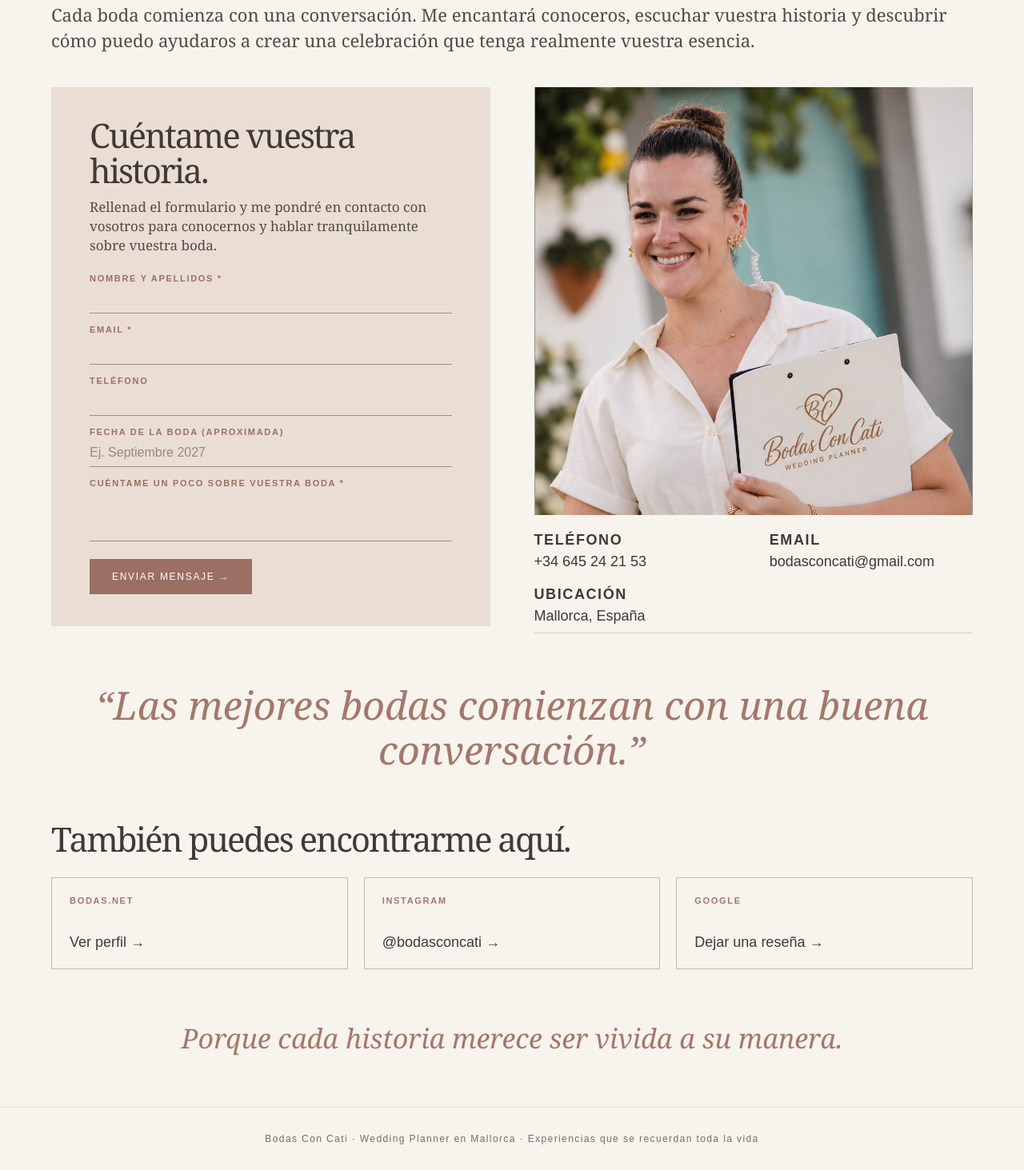
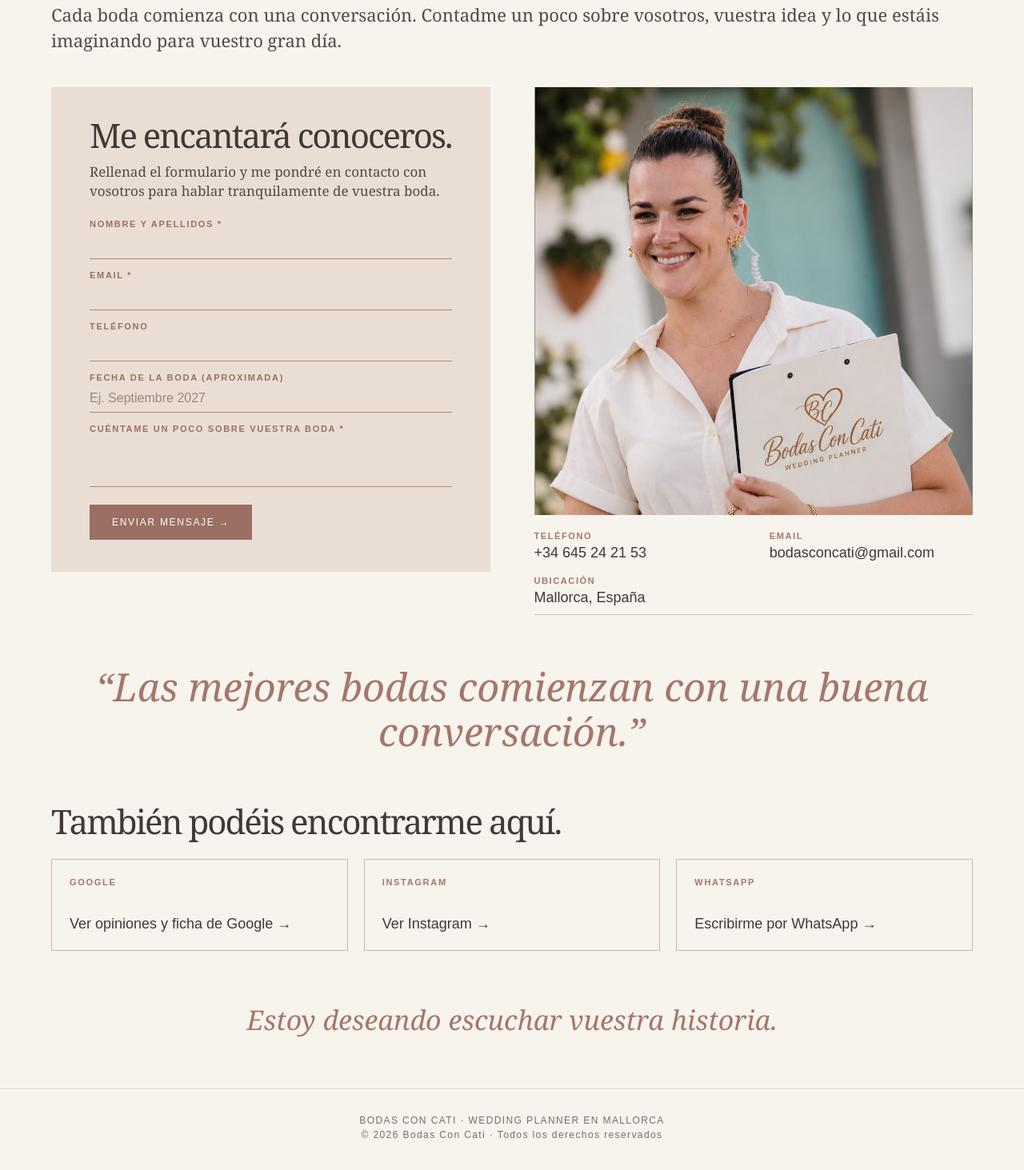
Before and after one commit to bodasconcati/bodasconcati.github.io, a plain HTML site: page contacto.html in a window 1280 px wide. Shown: the part 300-1763 px from the top of the page at 80% size. Drawn offline with Linux system fonts and the light colour scheme.

Commit message:
Update contacto.html

```diff
--- a/contacto.html
+++ b/contacto.html
@@ -850,33 +850,28 @@
   </header>
 
 
-
   <!-- ==================================================
        INTRO
   ================================================== -->
 
   <section class="intro">
 
-    <p class="eyebrow">
-      CONTACTO · MALLORCA
-    </p>
-
+    <div class="eyebrow">
+      CONTACTO
+    </div>
 
     <h1>
-      Hablemos de <em>vuestra boda.</em>
+      Hablemos de
+      <em>vuestra boda.</em>
     </h1>
 
-
     <p class="intro-text">
-
-      Cada boda comienza con una conversación. Me encantará conoceros,
-      escuchar vuestra historia y descubrir cómo puedo ayudaros a crear
-      una celebración que tenga realmente vuestra esencia.
-
+      Cada boda comienza con una conversación.
+      Contadme un poco sobre vosotros, vuestra idea
+      y lo que estáis imaginando para vuestro gran día.
     </p>
 
   </section>
-
 
 
   <!-- ==================================================
@@ -886,22 +881,20 @@
   <section class="contact-layout">
 
 
-    <!-- ================================================
+    <!-- ==================================================
          FORMULARIO
-    ================================================= -->
+    ================================================== -->
 
     <div class="form-box">
 
       <h2>
-        Cuéntame vuestra historia.
+        Me encantará
+        conoceros.
       </h2>
 
-
       <p class="form-intro">
-
-        Rellenad el formulario y me pondré en contacto con vosotros
-        para conocernos y hablar tranquilamente sobre vuestra boda.
-
+        Rellenad el formulario y me pondré en contacto
+        con vosotros para hablar tranquilamente de vuestra boda.
       </p>
 
 
@@ -910,13 +903,11 @@
         method="POST"
       >
 
-
         <input
           type="hidden"
           name="_subject"
           value="Nuevo mensaje desde Bodas Con Cati"
         >
-
 
         <input
           type="hidden"
@@ -924,13 +915,11 @@
           value="false"
         >
 
-
         <input
           type="hidden"
           name="_template"
           value="table"
         >
-
 
         <input
           type="hidden"
@@ -1036,40 +1025,39 @@
           ENVIAR MENSAJE →
         </button>
 
-
       </form>
 
     </div>
 
 
-
-    <!-- ================================================
-         FOTO + CONTACTOS
-    ================================================= -->
+    <!-- ==================================================
+         FOTO + DATOS
+    ================================================== -->
 
     <div class="photo-column">
-
 
       <div class="photo">
 
         <img
           src="assets/contacto.jpg"
-          alt="Cati · Bodas Con Cati"
+          alt="Bodas Con Cati · Wedding Planner en Mallorca"
         >
 
       </div>
 
 
-      <!-- CONTACTOS DEBAJO DE LA FOTO -->
+      <!-- DATOS DE CONTACTO -->
 
       <div class="contact-details">
 
 
+        <!-- TELÉFONO -->
+
         <div class="detail">
 
-          <p class="detail-title">
+          <div class="detail-title">
             TELÉFONO
-          </p>
+          </div>
 
           <a href="tel:+34645242153">
             +34 645 24 21 53
@@ -1078,11 +1066,13 @@
         </div>
 
 
+        <!-- EMAIL -->
+
         <div class="detail">
 
-          <p class="detail-title">
+          <div class="detail-title">
             EMAIL
-          </p>
+          </div>
 
           <a href="mailto:bodasconcati@gmail.com">
             bodasconcati@gmail.com
@@ -1091,11 +1081,13 @@
         </div>
 
 
+        <!-- UBICACIÓN -->
+
         <div class="detail">
 
-          <p class="detail-title">
+          <div class="detail-title">
             UBICACIÓN
-          </p>
+          </div>
 
           <p>
             Mallorca, España
@@ -1108,9 +1100,7 @@
 
     </div>
 
-
   </section>
-
 
 
   <!-- ==================================================
@@ -1126,36 +1116,35 @@
   </section>
 
 
-
   <!-- ==================================================
-       ENLACES
+       ENLACES EXTERNOS
   ================================================== -->
 
   <section class="links-section">
 
     <h2>
-      También puedes encontrarme aquí.
+      También podéis encontrarme aquí.
     </h2>
 
 
     <div class="links-grid">
 
 
-      <!-- BODAS.NET -->
+      <!-- GOOGLE -->
 
       <a
         class="external-link"
-        href="https://www.bodas.net/organizacion-bodas/bodas-con-cati--e303209"
+        href="https://www.google.com/maps/place/Bodas+Con+Cati/@39.613498,2.8704528,13z/data=!4m10!1m2!2m1!1sbodas+con+cati!3m6!1s0xa8dd5bd5f7ad7273:0xde457d584e740383!8m2!3d39.613498!4d2.9116515!15sCg5ib2RhcyBjb24gY2F0aVoQIg5ib2RhcyBjb24gY2F0aZIBD3dlZGRpbmdfcGxhbm5lcuABAA!16s%2Fg%2F11zdjgsfj0?entry=ttu&g_ep=EgoyMDI2MDkwOS4wIKXMDSoASAFQAw%3D%3D"
         target="_blank"
         rel="noopener"
       >
 
         <span>
-          BODAS.NET
+          GOOGLE
         </span>
 
         <span>
-          Ver perfil →
+          Ver opiniones y ficha de Google →
         </span>
 
       </a>
@@ -1175,27 +1164,27 @@
         </span>
 
         <span>
-          @bodasconcati →
+          Ver Instagram →
         </span>
 
       </a>
 
 
-      <!-- GOOGLE -->
+      <!-- WHATSAPP -->
 
       <a
         class="external-link"
-        href="https://g.page/r/CYMDdE5YfUXeEBM/review"
+        href="https://wa.me/34645242153"
         target="_blank"
         rel="noopener"
       >
 
         <span>
-          GOOGLE
+          WHATSAPP
         </span>
 
         <span>
-          Dejar una reseña →
+          Escribirme por WhatsApp →
         </span>
 
       </a>
@@ -1206,7 +1195,6 @@
   </section>
 
 
-
   <!-- ==================================================
        CIERRE
   ================================================== -->
@@ -1214,11 +1202,10 @@
   <section class="closing">
 
     <p>
-      Porque cada historia merece ser vivida a su manera.
+      Estoy deseando escuchar vuestra historia.
     </p>
 
   </section>
-
 
 
   <!-- ==================================================
@@ -1227,8 +1214,13 @@
 
   <footer>
 
-    Bodas Con Cati · Wedding Planner en Mallorca ·
-    Experiencias que se recuerdan toda la vida
+    <p>
+      BODAS CON CATI · WEDDING PLANNER EN MALLORCA
+    </p>
+
+    <p>
+      © 2026 Bodas Con Cati · Todos los derechos reservados
+    </p>
 
   </footer>
 
```
